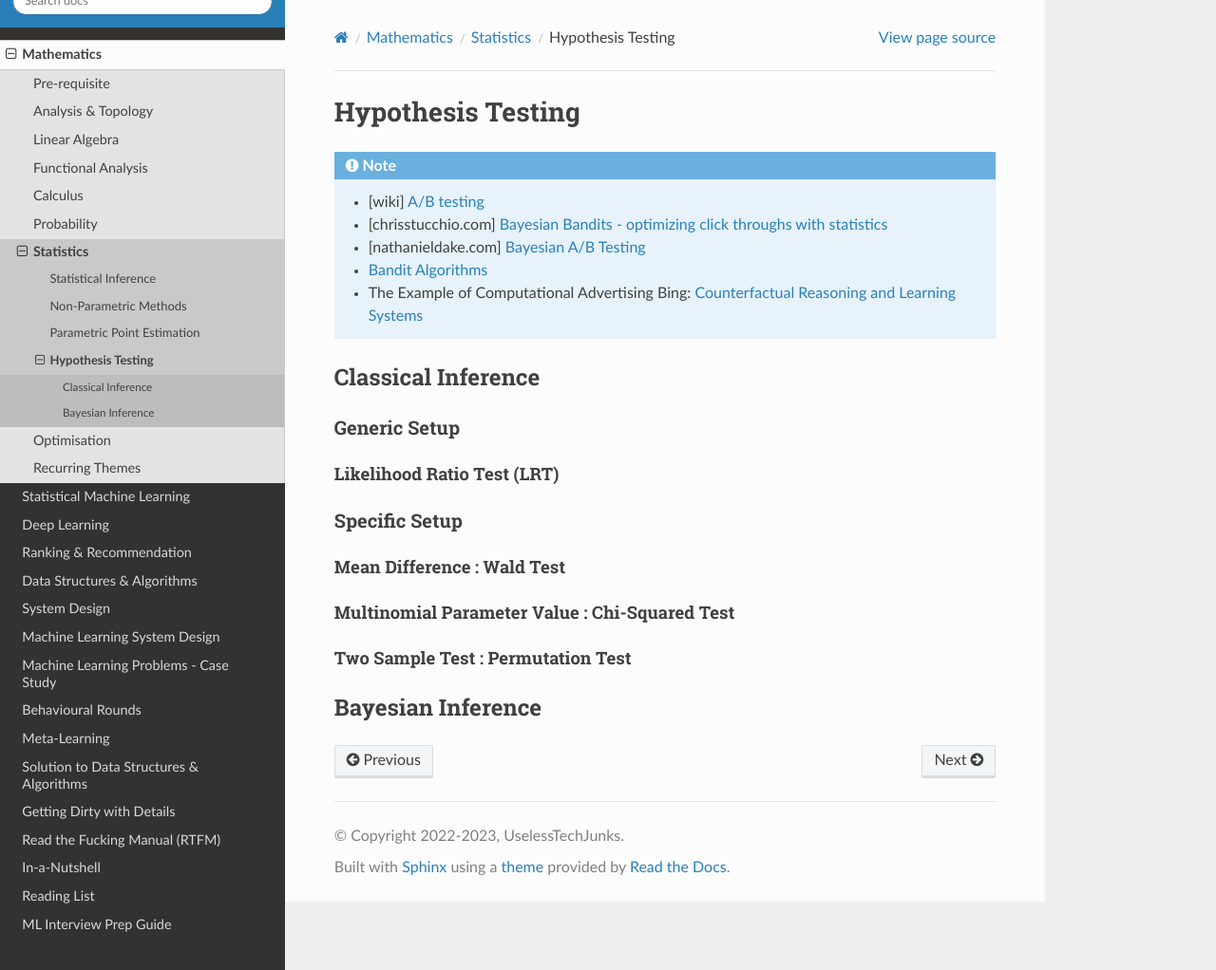
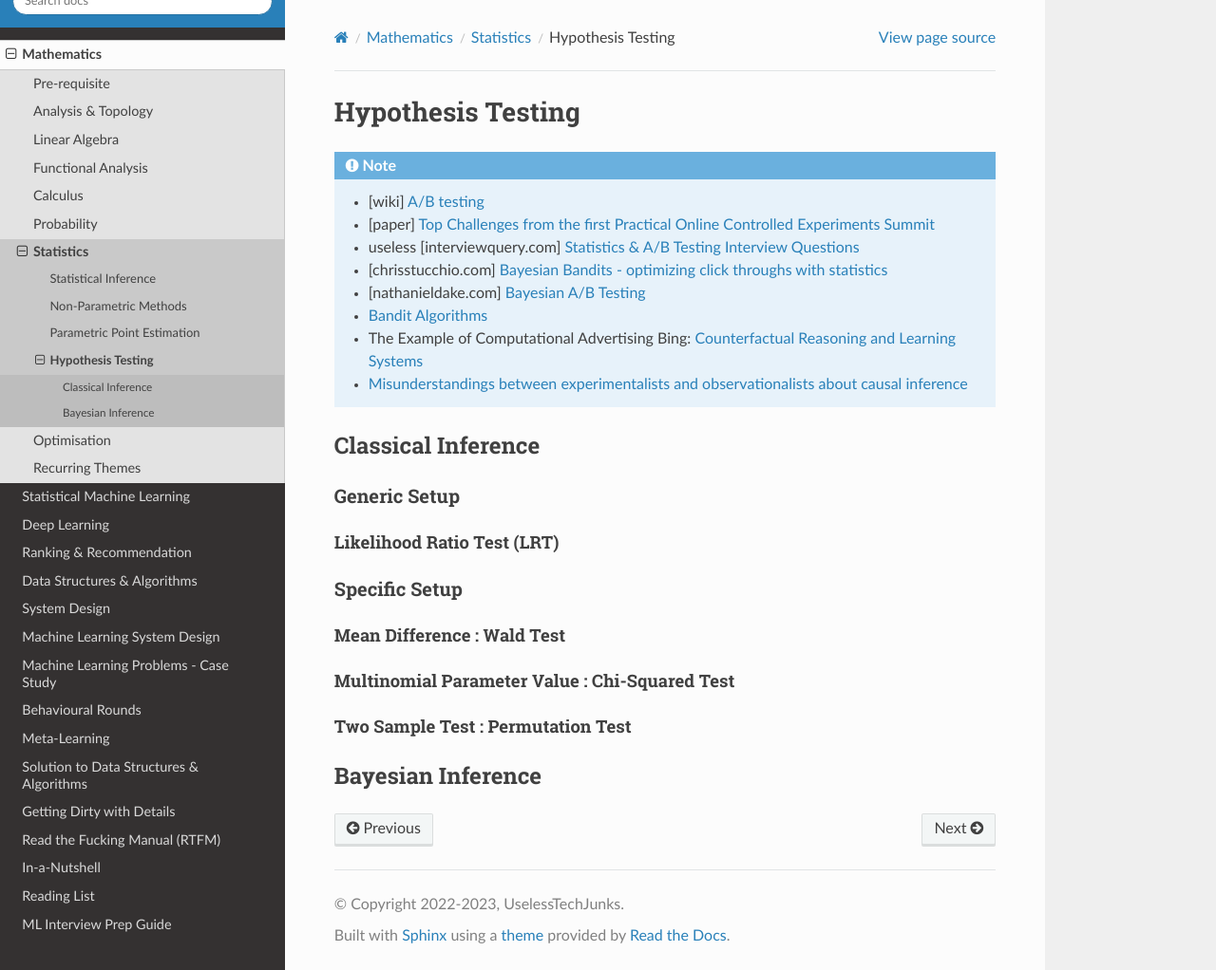
Before and after one commit to uselesstechjunks/leetcode, a Sphinx documentation site: the page built from docs/source/math/stat/hyp.rst, in a window 1280 px wide and 1022 px high. Shown: the whole window at 95% size. Built offline with Sphinx 7.4.7 and the Read the Docs theme 2.0.0, drawn with Linux system fonts in a browser that asks for light colours.

Commit message:
Update hyp.rst

```diff
--- a/docs/source/math/stat/hyp.rst
+++ b/docs/source/math/stat/hyp.rst
@@ -4,10 +4,13 @@ Hypothesis Testing
 
 .. note::
 	* [wiki] `A/B testing <https://en.wikipedia.org/wiki/A/B_testing>`_
+	* [paper] `Top Challenges from the first Practical Online Controlled Experiments Summit <https://assets.amazon.science/aa/77/f51fed7541779e7844c64933799e/top-challenges-from-the-first-practical-online-controlled-experiments-summit.pdf>`_
+	* useless [interviewquery.com] `Statistics & A/B Testing Interview Questions <https://www.interviewquery.com/p/statistics-ab-testing-interview-questions>`_
 	* [chrisstucchio.com] `Bayesian Bandits - optimizing click throughs with statistics <https://www.chrisstucchio.com/blog/2013/bayesian_bandit.html>`_
 	* [nathanieldake.com] `Bayesian A/B Testing <https://www.nathanieldake.com/Machine_Learning/08-Bayesian_Machine_Learning-02-Bayesian-AB-Testing.html>`_
 	* `Bandit Algorithms <https://ece.iisc.ac.in/~aditya/E1245_Online_Prediction_Learning_F2018/lattimore-szepesvari18bandit-algorithms.pdf>`_
 	* The Example of Computational Advertising Bing: `Counterfactual Reasoning and Learning Systems <https://arxiv.org/abs/1209.2355>`_
+	* `Misunderstandings between experimentalists and observationalists about causal inference <https://dash.harvard.edu/bitstream/handle/1/4142695/King_Misunderstandings.pdf?sequence=2&isAllowed=y>`_
 
 ***********************************************************************************
 Classical Inference
```
